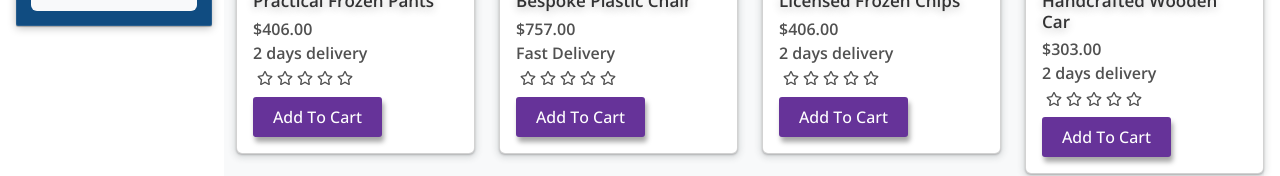
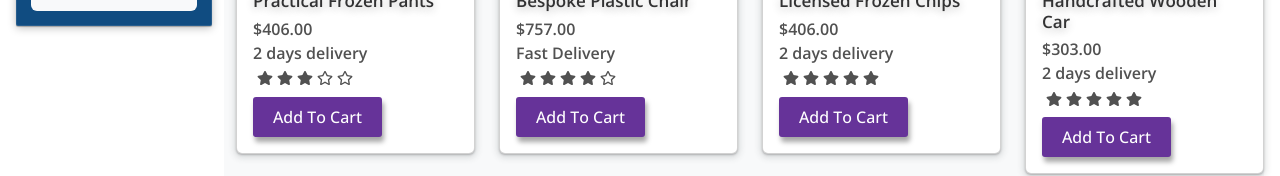
Before and after one commit to Rafiul-Islam/Shopping-Cart, a React (Vite) app: page / in a window 1280 px wide. Shown: the part 316-492 px from the top of the page. Built offline with nearby package versions, Linux system fonts and the light colour scheme.

Commit message:
feature - rating added in product cart

```diff
--- a/src/compoents/Product.tsx
+++ b/src/compoents/Product.tsx
@@ -1,7 +1,7 @@
 import ProductModel from "../models/Product.ts";
-import {FaRegStar} from "react-icons/fa";
+import RatingFilter from "./RatingFilter.tsx";
 
-const Product = ({product: {name, image, price, fastDelivery}}: { product: ProductModel }) => {
+const Product = ({product: {name, image, price, fastDelivery, rating}}: { product: ProductModel }) => {
 
     const generateRandomDay = (): number => {
         const days = parseInt(String(Math.random() * 5));
@@ -30,11 +30,11 @@ const Product = ({product: {name, image, price, fastDelivery}}: { product: Produ
                 </strong>
                 <br/>
                 <div className='mb-2'>
-                    <FaRegStar className='ms-1'/>
-                    <FaRegStar className='ms-1'/>
-                    <FaRegStar className='ms-1'/>
-                    <FaRegStar className='ms-1'/>
-                    <FaRegStar className='ms-1'/>
+                    <RatingFilter
+                        rating={rating}
+                        handleClick={() => {}}
+                        style={{cursor: "default", pointerEvents: "none"}}
+                    />
                 </div>
                 <button type='button' className="btn btn-primary add-to-cart-btn">Add To Cart</button>
             </div>
--- a/src/compoents/RatingFilter.tsx
+++ b/src/compoents/RatingFilter.tsx
@@ -1,20 +1,22 @@
 import {FaRegStar, FaStar} from "react-icons/fa";
+import {CSSProperties} from "react";
 
 interface PropsType {
     rating: number,
-    handleClick: (index: number) => void
+    handleClick?: (index: number) => void,
+    style?: CSSProperties
 }
 
 
 // @ts-ignore
-const RatingFilter = ({rating, handleClick}: PropsType) => {
+const RatingFilter = ({rating, handleClick, style}: PropsType) => {
     return (
         <>
             {
                 [...Array(5)].map((_, indx) =>
                     rating > indx ?
-                        <FaStar role='button' key={indx} onClick={() => handleClick(indx)} className='ms-1'/> :
-                        <FaRegStar role='button' key={indx} onClick={() => handleClick(indx)} className='ms-1'/>
+                        <FaStar role='button' key={indx} onClick={() => handleClick!(indx)} className='ms-1' style={style}/> :
+                        <FaRegStar role='button' key={indx} onClick={() => handleClick!(indx)} className='ms-1' style={style}/>
                 )
             }
         </>
```
